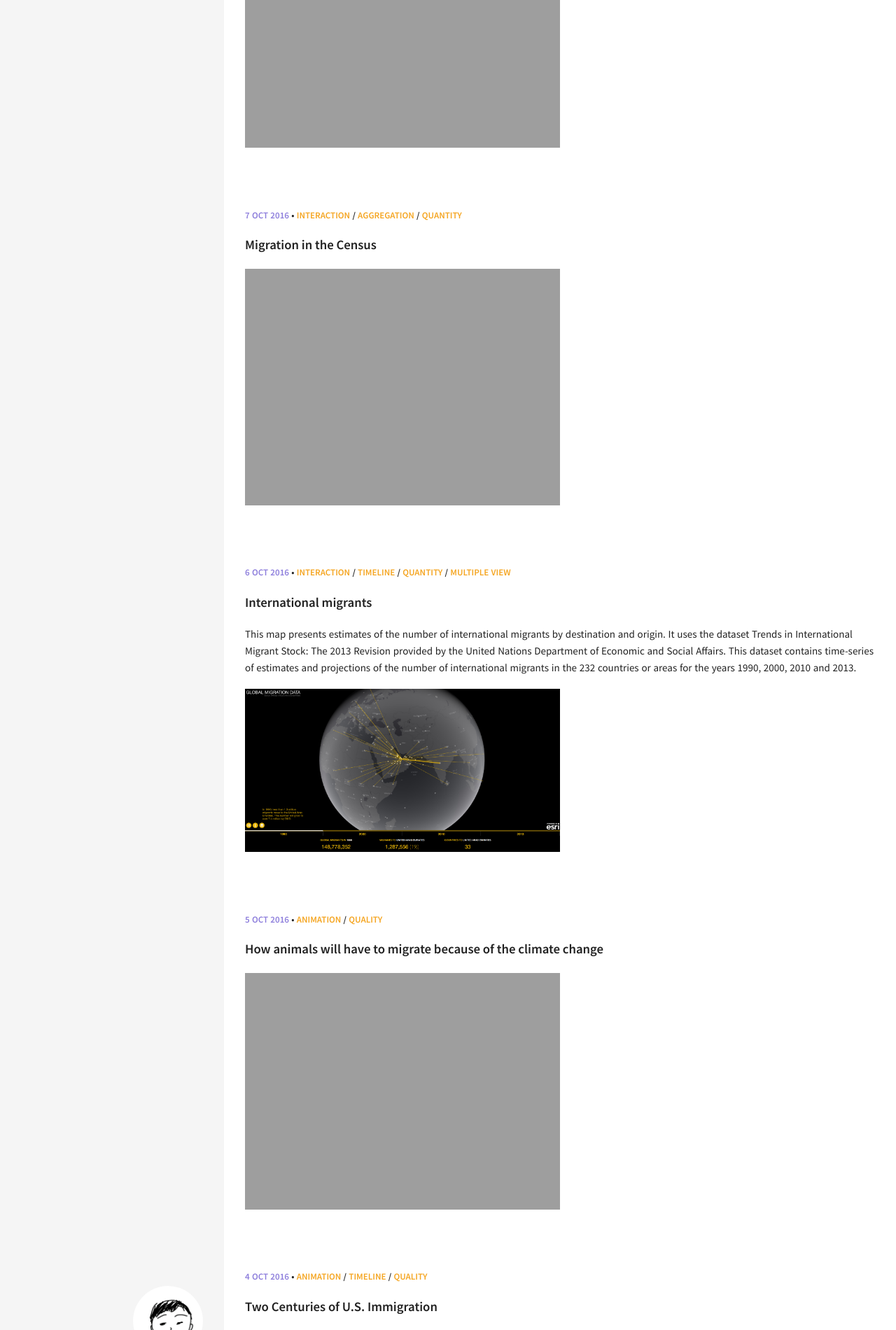
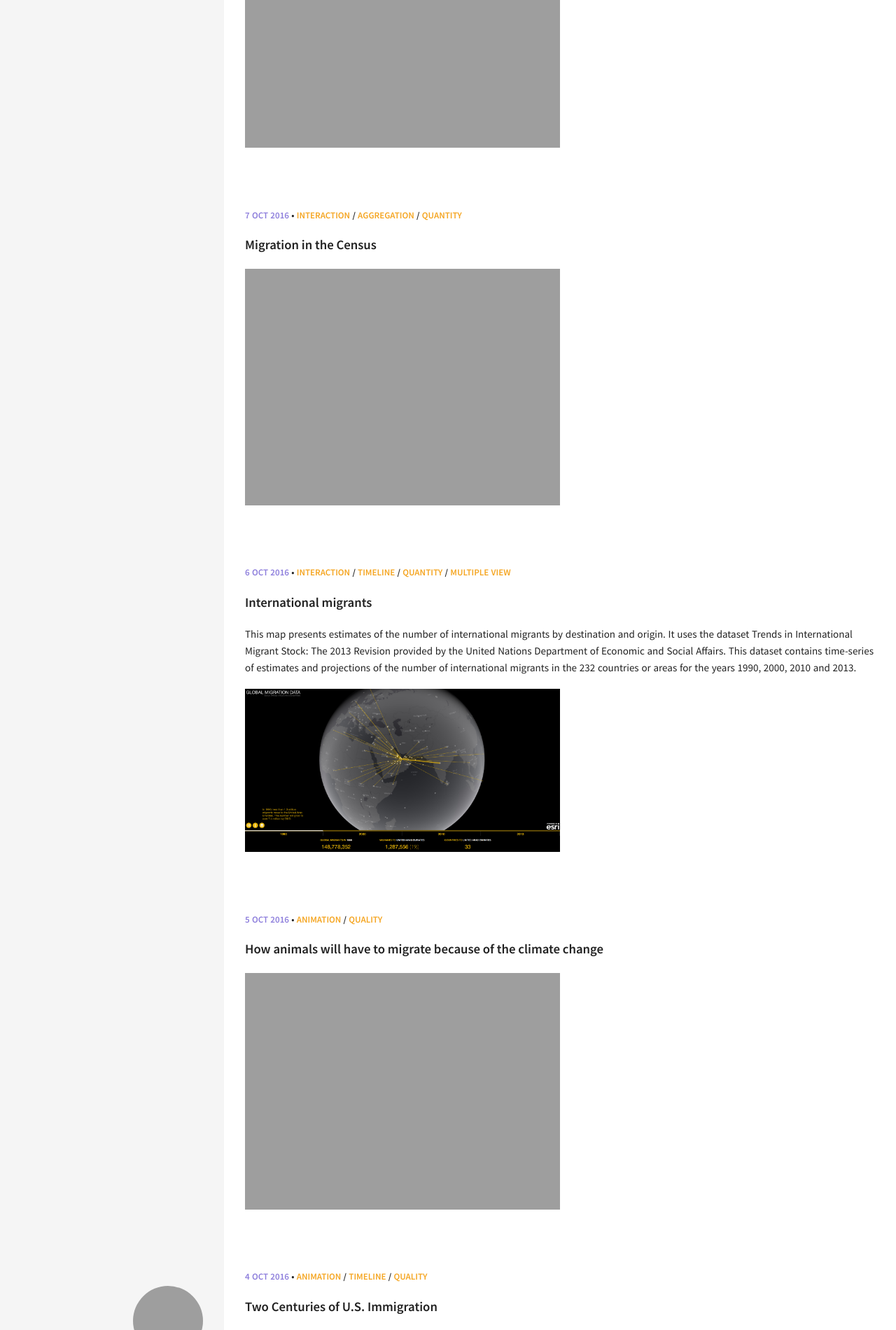
Before and after one commit to YuhangGu/MovementVis, a Jekyll site: the page built from index.html, in a window 1280 px wide. Shown: the part 278-2178 px from the top of the page at 70% size. Built offline with Jekyll 4.4.1, drawn with Linux system fonts in a browser that asks for light colours; grey boxes are pictures that could not be loaded.

Commit message:
Update _config.yml

```diff
--- a/_config.yml
+++ b/_config.yml
@@ -35,7 +35,7 @@
 #
 owner:
   name: Movement-vis
-  avatar: tianyuan.png
+  avatar: oranje.png
   job: "Visualization of Movement"
   bio: "Gallery of Flow Maps"
   email: gu_yuhang@outlook.com
```
